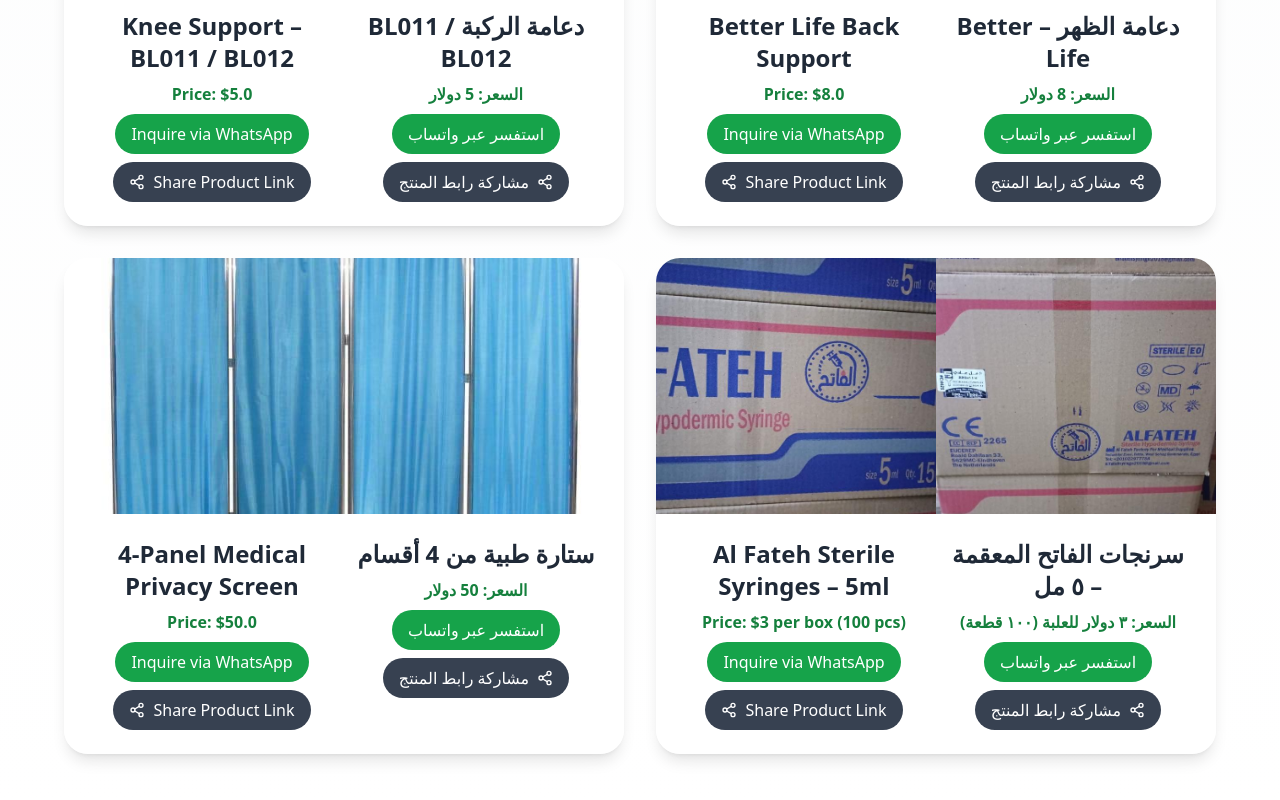
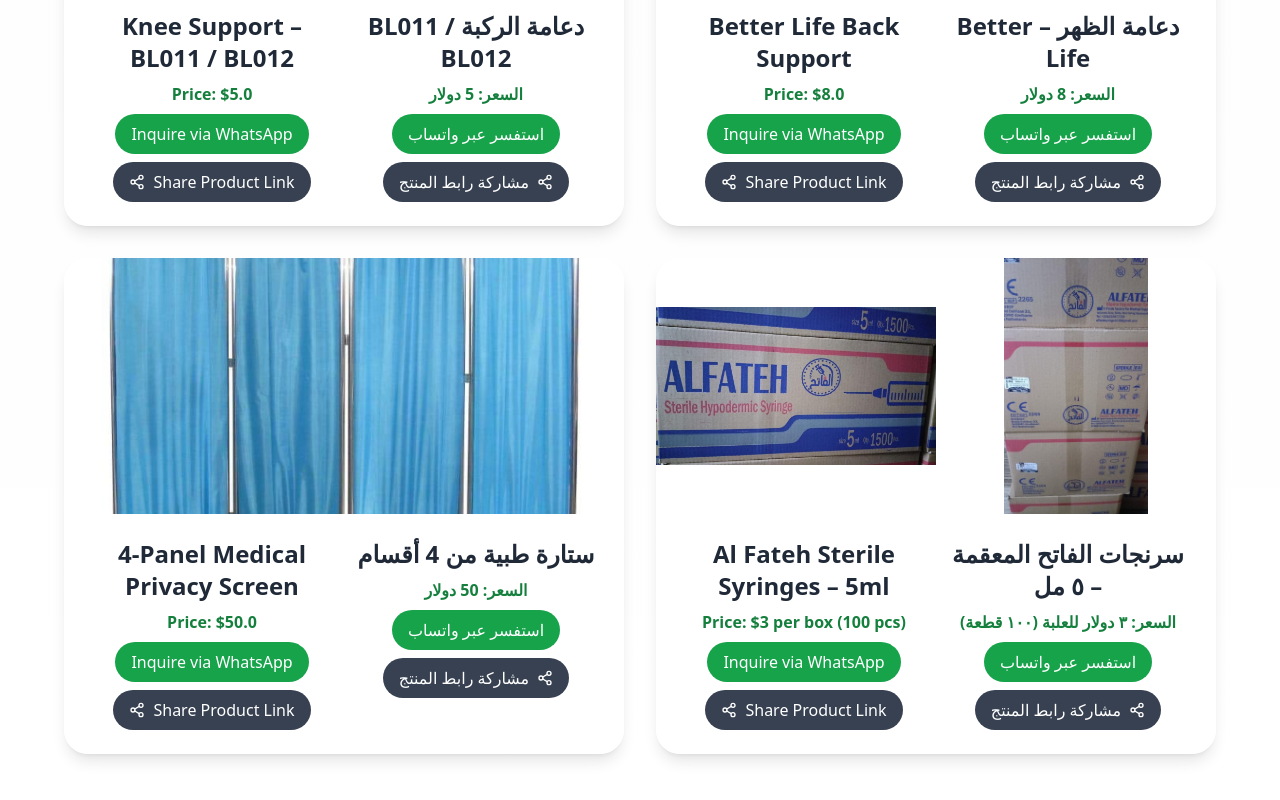
Before and after one commit to sindafa/website, a plain HTML site: page index.html in a window 1280 px wide. Shown: the part 1702-2502 px from the top of the page. Drawn offline with nearby package versions, Linux system fonts and the light colour scheme.

Commit message:
Updates product 8 and 9

```diff
--- a/index.html
+++ b/index.html
@@ -310,8 +310,8 @@
         <div class="bg-white/70 backdrop-blur-md rounded-3xl shadow-lg overflow-hidden transition hover:scale-105 duration-300 ease-in-out">
           <!-- Combined Images -->
           <div class="grid grid-cols-1 md:grid-cols-2 gap-0">
-            <img src="8.jpg" alt="Al Fateh Syringe Side A" class="w-full h-64 object-cover" />
-            <img src="9.jpg" alt="Al Fateh Syringe Side B" class="w-full h-64 object-cover" />
+            <img src="8.jpg" alt="Al Fateh Syringe Side A" class="w-full h-64 object-contain" />
+            <img src="9.jpg" alt="Al Fateh Syringe Side B" class="w-full h-64 object-contain" />
           </div>
 
           <!-- Product Info -->
```
